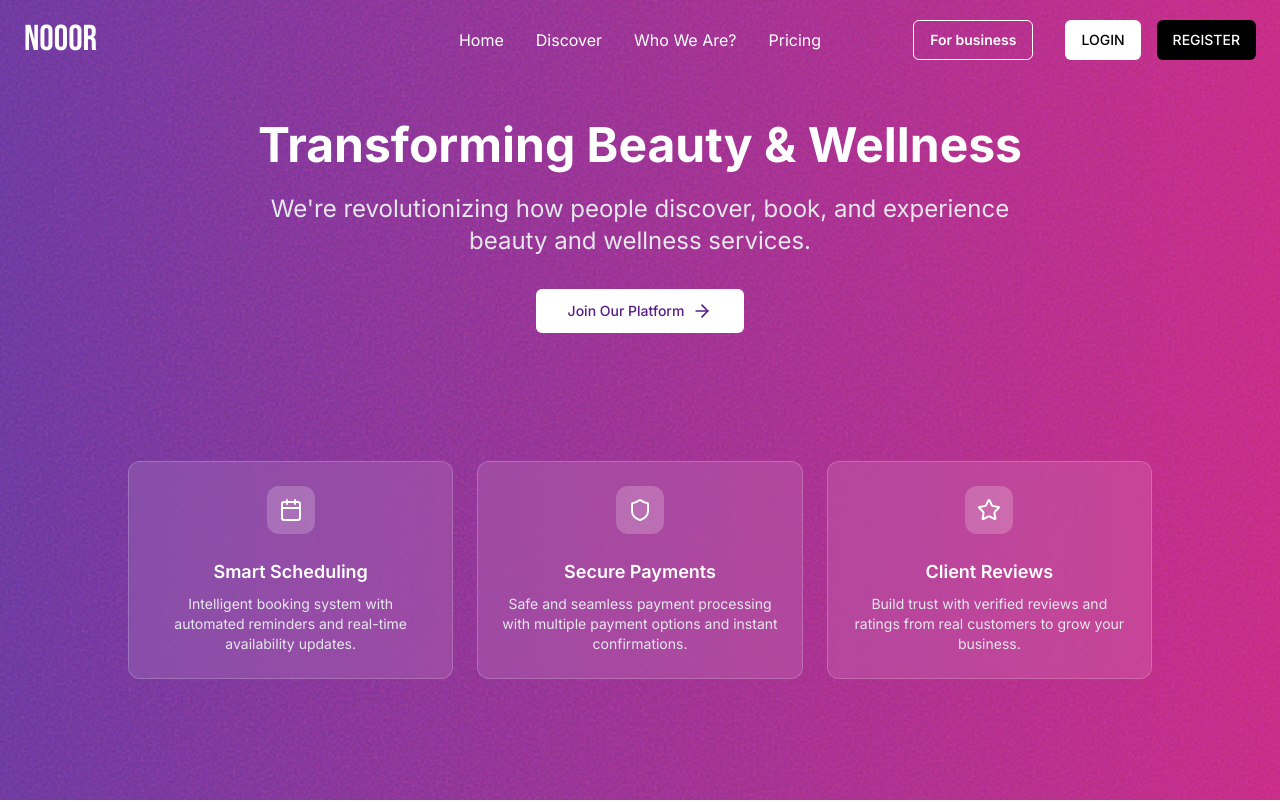
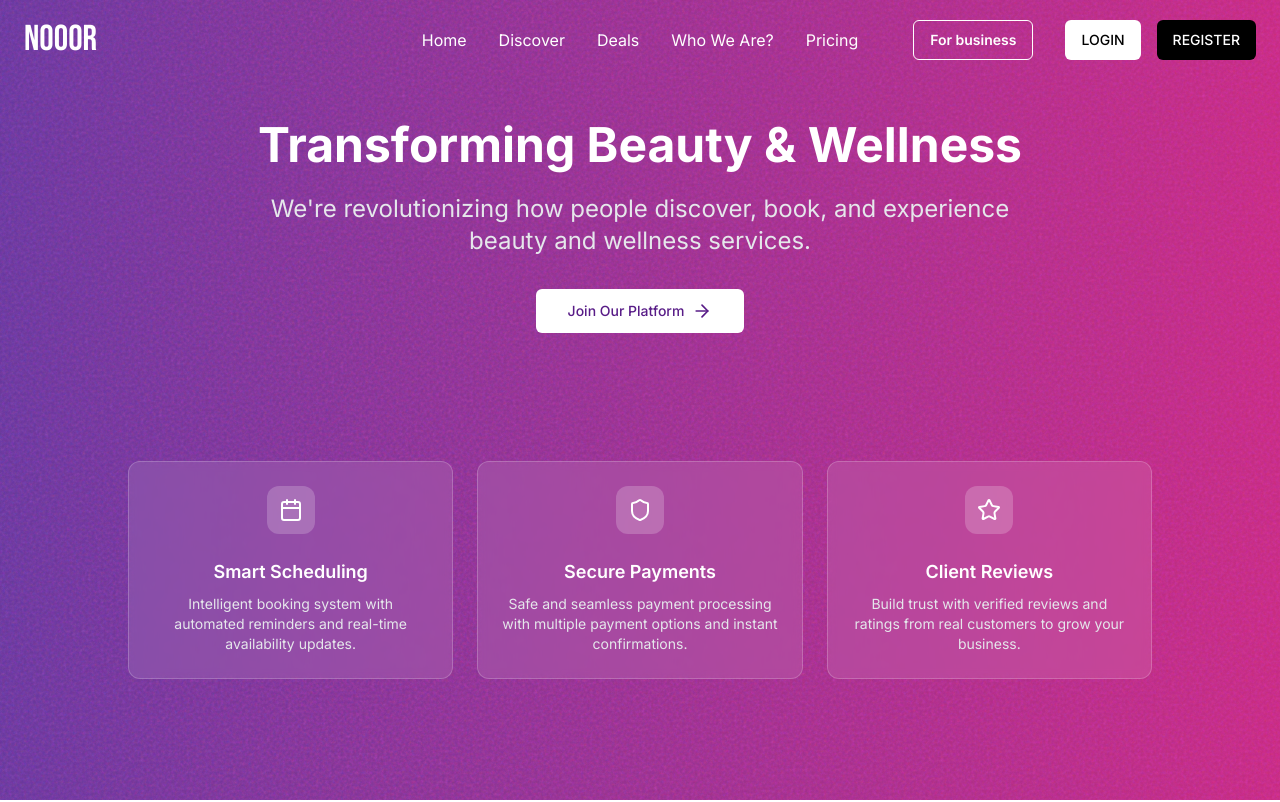
Before and after one commit to silverxhexhaj/reservation-platform-nextjs-supabase, a Next.js app: page /pages/public/who-we-are in a window 1280 px wide. Shown: the top 802 px of the page. Built offline with nearby package versions, Linux system fonts and the light colour scheme.

Commit message:
trying to make deals work

```diff
--- a/app/components/Header.tsx
+++ b/app/components/Header.tsx
@@ -94,6 +94,9 @@ export function Header() {
           </Link>
           <Link href="/pages/public/explore" className={`hover:text-gray-300 ${isScrolled ? 'text-gray-600 hover:text-gray-900' : 'text-white'}`}>
             Discover
+          </Link>
+          <Link href="/pages/public/deals" className={`hover:text-gray-300 ${isScrolled ? 'text-gray-600 hover:text-gray-900' : 'text-white'}`}>
+            Deals
           </Link>
           <Link href="/pages/public/who-we-are" className={`hover:text-gray-300 ${isScrolled ? 'text-gray-600 hover:text-gray-900' : 'text-white'}`}>
             Who We Are?
--- /dev/null
+++ b/app/components/gradient/AnimatedGradient.tsx
@@ -0,0 +1,20 @@
+import { motion } from "framer-motion";
+
+export const AnimatedGradient = () => {
+    return (
+      <motion.div
+        className="absolute inset-0 w-full h-full bg-gradient-to-r from-blue-800 to-pink-600"
+        animate={{
+          backgroundPosition: ['0% 50%', '100% 50%', '0% 50%'],
+        }}
+        transition={{
+          duration: 10,
+          repeat: Infinity,
+          ease: "linear"
+        }}
+        style={{
+          backgroundSize: '200% 200%',
+        }}
+      />
+    );
+  };
--- a/app/pages/public/deals/page.tsx
+++ b/app/pages/public/deals/page.tsx
@@ -3,7 +3,6 @@
 import { useState } from "react";
 import { Header } from "@/app/components/Header";
 import { Footer } from "@/app/components/Footer";
-import { businesses } from "@/data/mock";
 import { Input } from "@/app/components/ui/input";
 import { Button } from "@/app/components/ui/button";
 import {
@@ -24,9 +23,10 @@ import {
 import { Slider } from "@/app/components/ui/slider";
 import { Badge } from "@/app/components/ui/badge";
 import { businessCategories } from "@/app/models/supabase.models";
+import { AnimatedGradient } from "@/app/components/gradient/AnimatedGradient";
 
 // Get unique categories from businesses
-const categories = Array.from(new Set(businesses.map(b => b.category)));
+const categories = Array.from(new Set());
 
 export default function DealsPage() {
   const [searchTerm, setSearchTerm] = useState("");
@@ -48,11 +48,11 @@ export default function DealsPage() {
   const hasActiveFilters = selectedCategory || priceRange[0] > 0 || priceRange[1] < 500 || minDiscount > 0;
 
   return (
-    <div className="min-h-screen flex flex-col bg-white">
+    <div className="min-h-screen flex flex-col">
       <Header />
-      <main className="flex-grow">
-        <div className="max-w-screen-2xl mx-auto px-4 py-8">
-          {/* Header Section */}
+      <main className="">
+        <div className="relative h-full flex items-center justify-center overflow-hidden bg-white pt-20">
+        <AnimatedGradient />
           <div className="mb-8">
             <h1 className="text-3xl font-bold text-gray-900">All Deals</h1>
             <p className="text-gray-600 mt-2">Discover the best offers from our partners</p>
@@ -114,12 +114,14 @@ export default function DealsPage() {
                     <SelectValue placeholder="Category" />
                   </SelectTrigger>
                   <SelectContent>
+                    {/*
                     <SelectItem value="">All Categories</SelectItem>
                     {businessCategories.map((category: string) => (
                       <SelectItem key={category} value={category}>
                         {category}
                       </SelectItem>
                     ))}
+                        */}
                   </SelectContent>
                 </Select>
               </div>
@@ -195,7 +197,6 @@ export default function DealsPage() {
           )}
         </div>
       </main>
-      <Footer />
     </div>
   );
 }
--- a/app/pages/public/explore/page.tsx
+++ b/app/pages/public/explore/page.tsx
@@ -52,7 +52,7 @@ export default function ExplorePage({
           animate="visible"
           className="space-y-6 md:space-y-8"
         >
-          {/* Hero Section */}
+
           <motion.div
             variants={itemVariants}
             className={`h-[380px] relative mb-8 transition-colors duration-500 flex flex-col justify-center
@@ -74,7 +74,6 @@ export default function ExplorePage({
                 </Suspense>
               </motion.div>
 
-              {/* Categories Section */}
               <motion.div variants={itemVariants} className="w-full px-8">
                 <div className="flex overflow-x-auto md:overflow-x-visible pb-2 -mb-2 scrollbar-hide space-x-4 md:space-x-6">
                   <motion.div variants={itemVariants} custom={-1} className="flex-shrink-0">
--- a/app/pages/public/pricing/page.tsx
+++ b/app/pages/public/pricing/page.tsx
@@ -12,26 +12,8 @@ import {
   AccordionTrigger,
 } from "@/app/components/ui/accordion"
 import { containerVariants, itemVariants } from "@/app/models/transitionEffects.models";
+import { AnimatedGradient } from '@/app/components/gradient/AnimatedGradient';
 
-
-const AnimatedGradient = () => {
-  return (
-    <motion.div
-      className="absolute inset-0 w-full h-full bg-gradient-to-r from-blue-800 to-pink-600"
-      animate={{
-        backgroundPosition: ['0% 50%', '100% 50%', '0% 50%'],
-      }}
-      transition={{
-        duration: 10,
-        repeat: Infinity,
-        ease: "linear"
-      }}
-      style={{
-        backgroundSize: '200% 200%',
-      }}
-    />
-  );
-};
 
 export default function PricingPage() {
 
--- a/app/pages/public/who-we-are/page.tsx
+++ b/app/pages/public/who-we-are/page.tsx
@@ -1,14 +1,13 @@
 'use client'
 
-import React, { useState, useEffect } from 'react'
 import Image from 'next/image'
 import { Card, CardContent } from '@/app/components/ui/card'
 import { Header } from '@/app/components/Header'
 import { motion } from 'framer-motion'
 import { Button } from '@/app/components/ui/button'
 import { ArrowRight, Star, Users, Building2, Trophy, Calendar, Shield } from 'lucide-react'
-import { supabase } from '@/app/lib/supabase'
 import { containerVariants, itemVariants } from "@/app/models/transitionEffects.models";
+import { AnimatedGradient } from '@/app/components/gradient/AnimatedGradient'
 
 const teamMembers = [
   {
@@ -56,24 +55,6 @@ const testimonials = [
   },
 ]
 
-const AnimatedGradient = () => {
-  return (
-    <motion.div
-      className="absolute inset-0 w-full h-full bg-gradient-to-r from-blue-800 to-pink-600"
-      animate={{
-        backgroundPosition: ['0% 50%', '100% 50%', '0% 50%'],
-      }}
-      transition={{
-        duration: 10,
-        repeat: Infinity,
-        ease: "linear"
-      }}
-      style={{
-        backgroundSize: '200% 200%',
-      }}
-    />
-  );
-};
 
 export default function WhoWeAre() {
 
--- a/data/index.ts
+++ b/data/index.ts
@@ -1,5 +1,3 @@
-import { ReactElement } from 'react';
-import { Scissors, Heart, Sun, Eye, Dumbbell, Syringe, Yoga, Flower2, Tooth, Activity, Stethoscope, Needle, Sparkles, Gem, Paintbrush, Zap } from 'lucide-react';
 import { BusinessCategory } from '@/app/models/supabase.models';
 
 // Types
```
